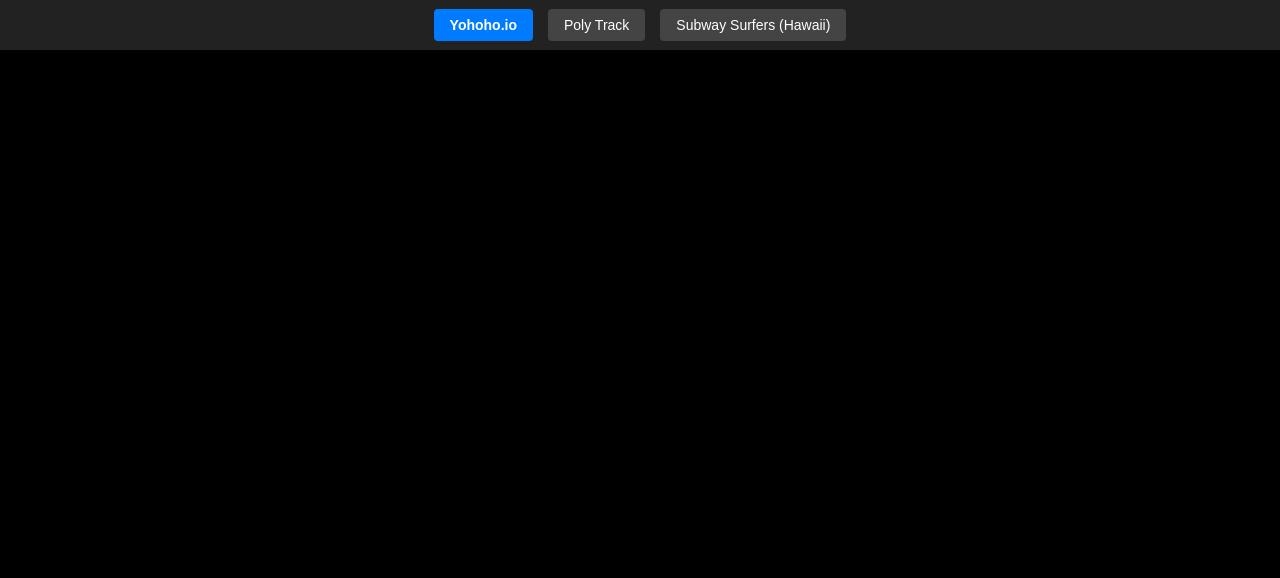
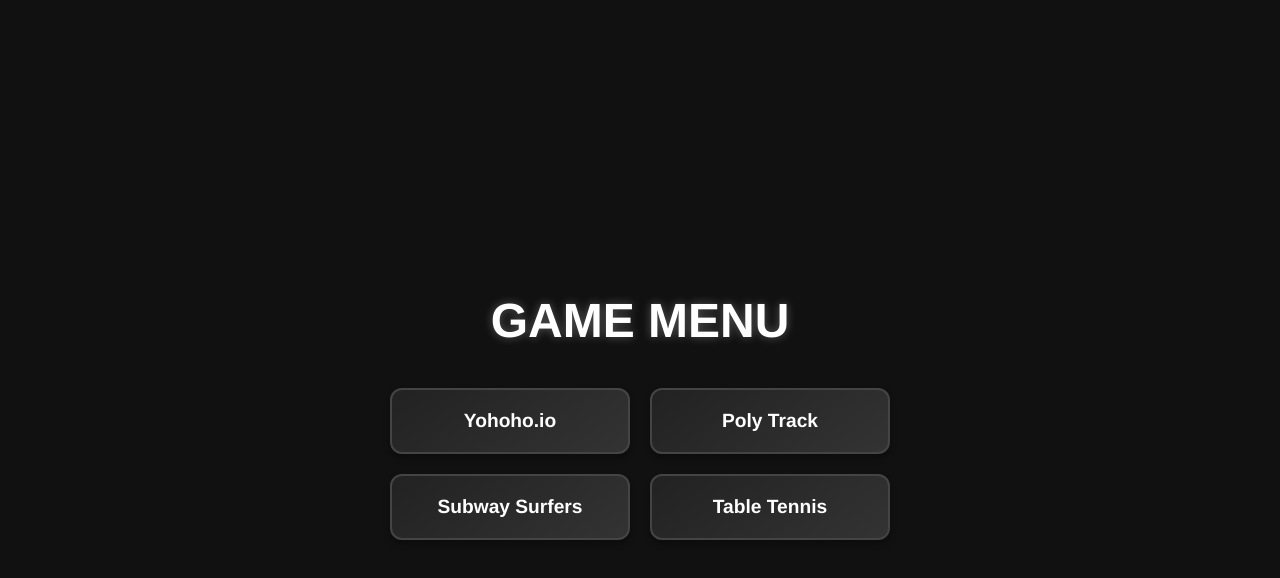
Before and after one commit to xianrentesuchi-bit/Hoyo.io, a website: page public/index.html in a window 1280 px wide. Drawn offline with Linux system fonts and the light colour scheme.

Commit message:
Update index.html

```diff
--- a/public/index.html
+++ b/public/index.html
@@ -12,74 +12,141 @@
             height: 100%;
             overflow: hidden;
             background-color: #111;
-            font-family: sans-serif;
+            font-family: 'Helvetica Neue', Arial, sans-serif;
+            color: #fff;
         }
-        /* 上部のゲーム選択メニューバー */
-        #menu-bar {
-            width: 100%;
-            height: 50px;
-            background-color: #222;
+
+        /* ゲーム選択メニューのスタイル */
+        #menu-container {
             display: flex;
+            flex-direction: column;
             align-items: center;
             justify-content: center;
-            gap: 15px;
-            box-shadow: 0 2px 10px rgba(0,0,0,0.5);
-            position: relative;
-            z-index: 10;
+            width: 100%;
+            height: 100%;
+            box-sizing: border-box;
+            padding: 20px;
         }
-        .game-btn {
-            background-color: #444;
+
+        h1 {
+            margin-bottom: 40px;
+            font-size: 3rem;
+            text-shadow: 0 0 10px rgba(255,255,255,0.3);
+        }
+
+        .game-grid {
+            display: grid;
+            grid-template-columns: repeat(2, 1px);
+            grid-auto-columns: minmax(200px, auto);
+            gap: 20px;
+            max-width: 500px;
+            width: 100%;
+        }
+
+        /* 縦横2列に綺麗に並べるためのレスポンシブ設定 */
+        @media (min-width: 500px) {
+            .game-grid {
+                grid-template-columns: repeat(2, 1fr);
+            }
+        }
+
+        .game-button {
+            padding: 20px;
+            font-size: 1.2rem;
+            font-weight: bold;
             color: white;
-            border: none;
-            padding: 8px 16px;
-            font-size: 14px;
+            background: linear-gradient(145deg, #222, #333);
+            border: 2px solid #444;
+            border-radius: 12px;
             cursor: pointer;
-            border-radius: 4px;
-            transition: background 0.2s;
+            transition: all 0.2s ease;
+            text-align: center;
+            box-shadow: 0 4px 6px rgba(0,0,0,0.3);
         }
-        .game-btn:hover {
-            background-color: #666;
+
+        .game-button:hover {
+            background: linear-gradient(145deg, #0056b3, #007bff);
+            border-color: #00a2ff;
+            transform: translateY(-3px);
+            box-shadow: 0 6px 12px rgba(0,123,255,0.4);
         }
-        .game-btn.active {
-            background-color: #007bff;
-            font-weight: bold;
-        }
-        /* ゲームを表示するエリア（メニューバーの残りの高さ全体） */
+
+        /* ゲーム画面（iframe）と戻るボタンのスタイル */
         #game-container {
+            display: none;
             width: 100%;
-            height: calc(100% - 50px);
+            height: 100%;
             position: relative;
         }
+
         iframe {
             width: 100%;
             height: 100%;
             border: none;
             background-color: #000;
         }
+
+        #back-button {
+            position: absolute;
+            top: 15px;
+            left: 15px;
+            padding: 10px 15px;
+            font-size: 0.9rem;
+            background-color: rgba(0, 0, 0, 0.7);
+            color: white;
+            border: 1px solid #555;
+            border-radius: 6px;
+            cursor: pointer;
+            z-index: 9999;
+            transition: background 0.2s;
+        }
+
+        #back-button:hover {
+            background-color: rgba(255, 0, 0, 0.8);
+            border-color: #ff4d4d;
+        }
     </style>
 </head>
 <body>
 
-    <div id="menu-bar">
-        <button class="game-btn active" onclick="switchGame('yohoho-io', this)">Yohoho.io</button>
-        <button class="game-btn" onclick="switchGame('poly-track', this)">Poly Track</button>
-        <button class="game-btn" onclick="switchGame('subway-hawaii', this)">Subway Surfers (Hawaii)</button>
+    <div id="menu-container">
+        <h1>GAME MENU</h1>
+        <div class="game-grid">
+            <div class="game-button" onclick="launchGame('yohoho-io')">Yohoho.io</div>
+            <div class="game-button" onclick="launchGame('poly-track')">Poly Track</div>
+            <div class="game-button" onclick="launchGame('subway-surfers')">Subway Surfers</div>
+            <div class="game-button" onclick="launchGame('table-tennis')">Table Tennis</div>
+        </div>
     </div>
 
     <div id="game-container">
-        <iframe id="game-frame" src="/games/yohoho-io/index.html"></iframe>
+        <button id="back-button" onclick="closeGame()">メニューに戻る</button>
+        <iframe id="game-frame" src=""></iframe>
     </div>
 
     <script>
-        function switchGame(gameKey, buttonElement) {
-            // iframeのsrcを切り替えてゲームを読み込む
-            const frame = document.getElementById('game-frame');
-            frame.src = `/games/${gameKey}/index.html`;
+        const menuContainer = document.getElementById('menu-container');
+        const gameContainer = document.getElementById('game-container');
+        const gameFrame = document.getElementById('game-frame');
 
-            // ボタンのアクティブ状態（青色ハイライト）を切り替え
-            const buttons = document.querySelectorAll('.game-btn');
-            buttons.forEach(btn => btn.classList.remove('active'));
-            buttonElement.classList.add('active');
+        // ゲームを起動する関数
+        function launchGame(gameKey) {
+            // メニューを隠してゲーム画面を表示
+            menuContainer.style.display = 'none';
+            gameContainer.style.display = 'block';
+
+            // サーバーのゲーム用ルーティングURLをiframeにセットして読み込む
+            gameFrame.src = `/${gameKey}/index.html`;
+        }
+
+        // メニューに戻る関数
+        function closeGame() {
+            // iframeの読み込みを解除
+            gameFrame.src = '';
+
+            // 表示を切り替える
+            gameContainer.style.display = 'none';
+            menuContainer.style.display = 'flex';
         }
     </script>
 </body>
```
